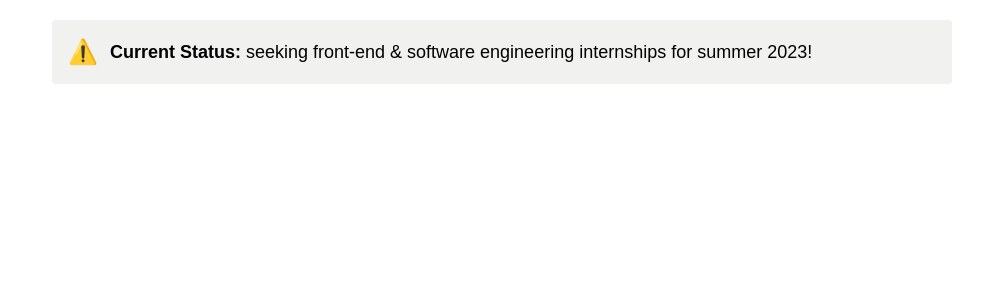
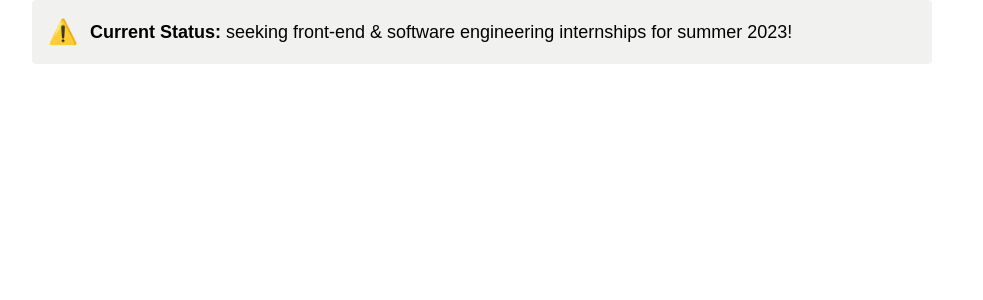
Before and after one commit to locmai1/portfolio, a React (Create React App) app: page / in a window 1280 px wide. Shown: the top 300 px of the page, without its empty margins (158-1141 px from the left). Built offline with nearby package versions, Linux system fonts and the light colour scheme.

Commit message:
fix font import/styling

```diff
--- a/src/components/Callout.tsx
+++ b/src/components/Callout.tsx
@@ -13,10 +13,10 @@ const Callout = ({
   status
 }: CalloutProps) => {
   return (
-    <div className='flex flex-row w-full bg-[#f1f1ef] whitespace-pre-wrap p-4 rounded m-5'>
+    <div className='flex flex-row w-full bg-[#f1f1ef] whitespace-pre-wrap p-4 rounded break-inside-avoid'>
       <Emoji symbol={icon} label={label} size='2xl'/>
       <div className='h-full w-full leading-8 text-lg ml-3'>
-        <span className='font-bold'>Current Status: </span>
+        <span className='font-semibold'>Current Status: </span>
         <span className=''>{status}</span>
       </div>
     </div>
--- a/src/index.css
+++ b/src/index.css
@@ -1,7 +1,8 @@
 @tailwind base;
 @tailwind components;
 @tailwind utilities;
-@import url('https://fonts.googleapis.com/css2?family=Poppins&display=swap');
+/* @import url('https://fonts.googleapis.com/css2?family=Poppins&display=swap'); */
+@import url('https://fonts.googleapis.com/css2?family=Poppins:wght@100;200;300;400;500;600;700;800;900&display=swap');
 
 body {
   margin: 0;
```
